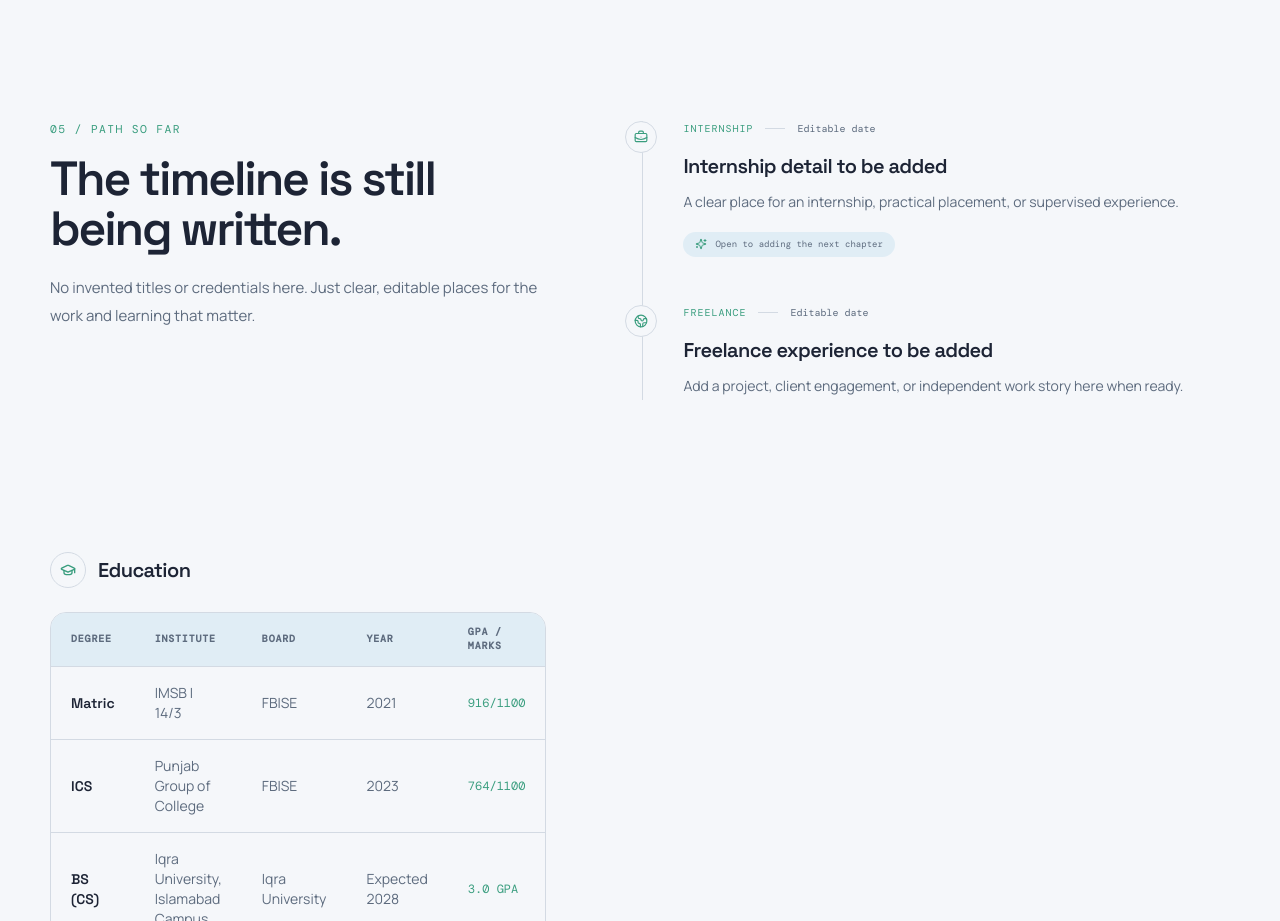
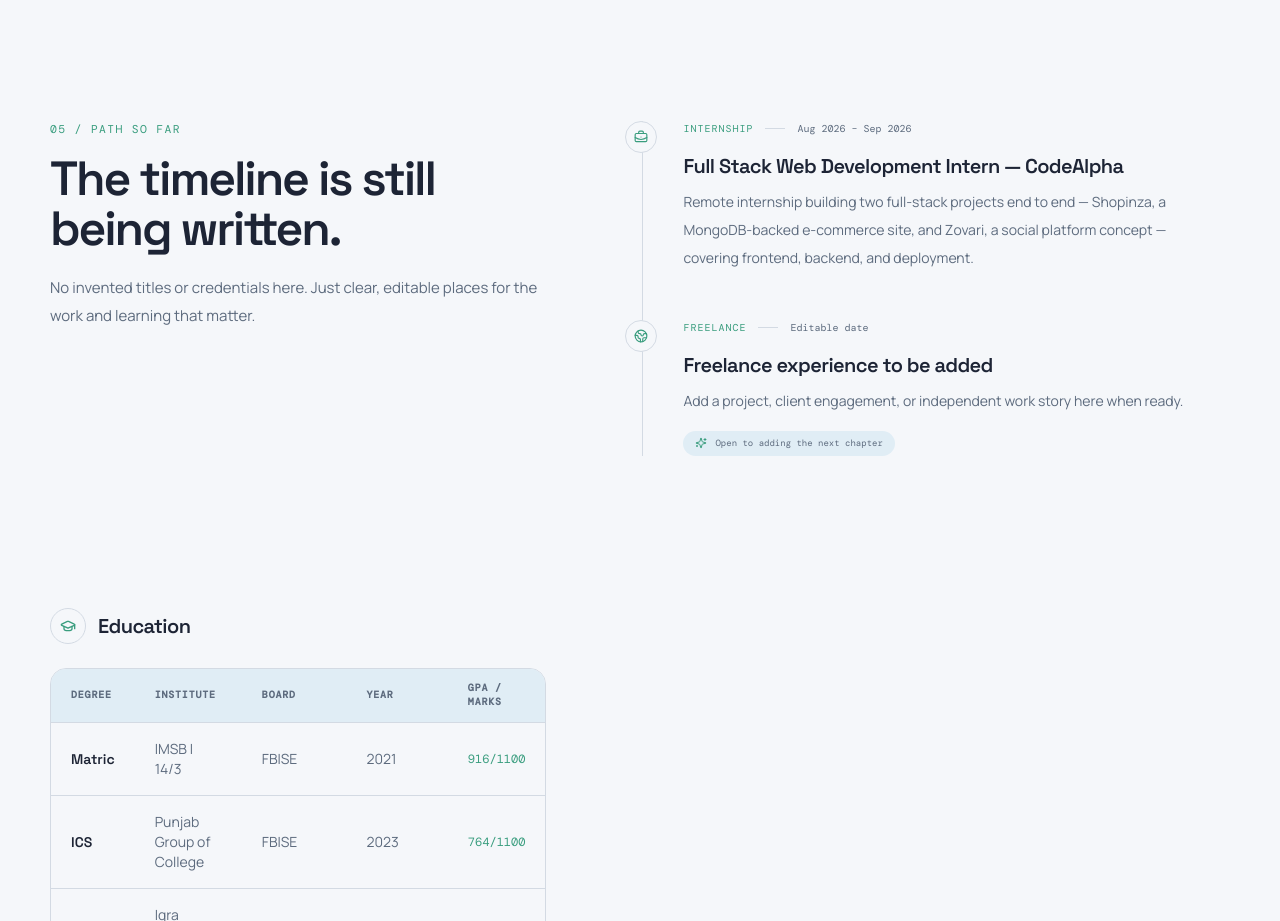
Before and after one commit to tariq9012/Tariq-portfolio, a React (Vite) app: page / in a window 1280 px wide. Shown: the part 6300-7221 px from the top of the page. Built offline with nearby package versions, Linux system fonts and the light colour scheme.

Commit message:
skills are updated with internship

```diff
--- a/src/App.tsx
+++ b/src/App.tsx
@@ -52,7 +52,7 @@ const stats = [
 const skillGroups = [
   { title: 'Frontend', detail: 'Interfaces with intent', icon: Monitor, skills: ['HTML', 'CSS', 'JavaScript', 'Bootstrap', 'React', 'Tailwind'] },
   { title: 'Backend', detail: 'Systems that stay clear', icon: Server, skills: ['Node.js', 'Express.js', 'Python', 'Django'] },
-  { title: 'Data', detail: 'Reliable foundations', icon: Database, skills: ['MySQL', 'PostgreSQL', 'Schema design', 'MongoDB', 'Neon'] },
+  { title: 'Data', detail: 'Reliable foundations', icon: Database, skills: ['MySQL', 'PostgreSQL', 'Schema design', 'MongoDB','Neon'] },
   { title: 'Workflow', detail: 'Tools for better shipping', icon: Terminal, skills: ['Git', 'GitHub', 'VS Code', 'REST APIs'] },
 ];
 
@@ -192,7 +192,7 @@ const projects: Project[] = [
 ];
 
 const timeline = [
-  { type: 'Internship', date: 'Editable date', title: 'Internship detail to be added', copy: 'A clear place for an internship, practical placement, or supervised experience.', icon: BriefcaseBusiness },
+  { type: 'Internship', date: 'Aug 2026 \u2013 Sep 2026', title: 'Full Stack Web Development Intern \u2014 CodeAlpha', copy: 'Remote internship building two full-stack projects end to end \u2014 Shopinza, a MongoDB-backed e-commerce site, and Zovari, a social platform concept \u2014 covering frontend, backend, and deployment.', icon: BriefcaseBusiness },
   { type: 'Freelance', date: 'Editable date', title: 'Freelance experience to be added', copy: 'Add a project, client engagement, or independent work story here when ready.', icon: Globe2 },
 ];
 
@@ -542,7 +542,7 @@ function Experience() {
     <section id="experience" className="py-24 sm:py-32">
       <ScrollReveal className="container-wide grid gap-14 lg:grid-cols-[.8fr_1.2fr] lg:gap-24">
         <SectionHeading kicker="05 / Path so far" title="The timeline is still being written." copy="No invented titles or credentials here. Just clear, editable places for the work and learning that matter." />
-        <div className="relative border-l border-[hsl(var(--border))] pl-7 sm:pl-10">{timeline.map(({ type, date, title, copy, icon: Icon }, index) => <article key={type} className="relative pb-12 last:pb-0"><span className="absolute -left-[42px] grid h-8 w-8 place-items-center rounded-full border border-[hsl(var(--border))] bg-[hsl(var(--background))] text-[hsl(var(--accent))] sm:-left-[58px]"><Icon size={14} /></span><div className="flex flex-wrap items-center gap-3"><span className="font-mono-ui text-[10px] uppercase tracking-[.1em] text-[hsl(var(--accent))]">{type}</span><span className="h-px w-5 bg-[hsl(var(--border))]" /><span className="font-mono-ui text-[10px] text-[hsl(var(--muted-foreground))]">{date}</span></div><h3 className="mt-4 font-display text-xl font-semibold tracking-[-.03em]">{title}</h3><p className="mt-2 max-w-lg text-sm leading-7 text-[hsl(var(--muted-foreground))]">{copy}</p>{index === 0 && <span className="mt-4 inline-flex items-center gap-2 rounded-full bg-[hsl(var(--secondary))] px-3 py-1.5 font-mono-ui text-[9px] text-[hsl(var(--muted-foreground))]"><Sparkles size={12} className="text-[hsl(var(--accent))]" /> Open to adding the next chapter</span>}</article>)}</div>
+        <div className="relative border-l border-[hsl(var(--border))] pl-7 sm:pl-10">{timeline.map(({ type, date, title, copy, icon: Icon }, index) => <article key={type} className="relative pb-12 last:pb-0"><span className="absolute -left-[42px] grid h-8 w-8 place-items-center rounded-full border border-[hsl(var(--border))] bg-[hsl(var(--background))] text-[hsl(var(--accent))] sm:-left-[58px]"><Icon size={14} /></span><div className="flex flex-wrap items-center gap-3"><span className="font-mono-ui text-[10px] uppercase tracking-[.1em] text-[hsl(var(--accent))]">{type}</span><span className="h-px w-5 bg-[hsl(var(--border))]" /><span className="font-mono-ui text-[10px] text-[hsl(var(--muted-foreground))]">{date}</span></div><h3 className="mt-4 font-display text-xl font-semibold tracking-[-.03em]">{title}</h3><p className="mt-2 max-w-lg text-sm leading-7 text-[hsl(var(--muted-foreground))]">{copy}</p>{index === timeline.length - 1 && <span className="mt-4 inline-flex items-center gap-2 rounded-full bg-[hsl(var(--secondary))] px-3 py-1.5 font-mono-ui text-[9px] text-[hsl(var(--muted-foreground))]"><Sparkles size={12} className="text-[hsl(var(--accent))]" /> Open to adding the next chapter</span>}</article>)}</div>
         <Education />
       </ScrollReveal>
     </section>
```
